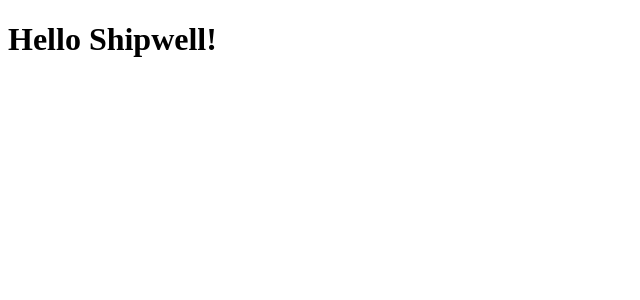
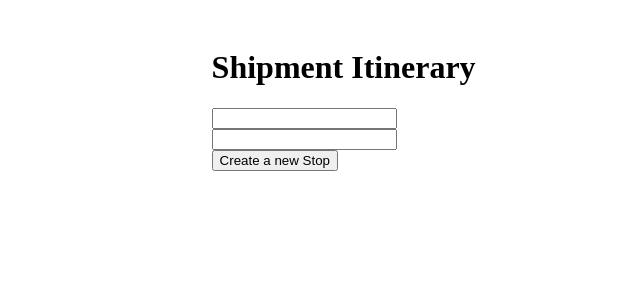
Before and after one commit to m-camacho/shipmentitinerary, a React app: page / in a window 1280 px wide. Shown: the top 300 px of the page, without its empty margins (0-640 px from the left). Built offline with nearby package versions, Linux system fonts and the light colour scheme.

Commit message:
Including styles loader

```diff
--- a/package.json
+++ b/package.json
@@ -18,7 +18,11 @@
     "babel-loader": "^7.1.5",
     "babel-preset-env": "^1.7.0",
     "babel-preset-react": "^6.24.1",
+    "css-loader": "^3.0.0",
     "html-webpack-plugin": "^3.2.0",
+    "node-sass": "^4.12.0",
+    "sass-loader": "^7.1.0",
+    "style-loader": "^0.23.1",
     "webpack": "^4.35.2",
     "webpack-cli": "^3.3.5",
     "webpack-dev-server": "^3.7.2"
--- a/src/components/App.jsx
+++ b/src/components/App.jsx
@@ -1,10 +1,12 @@
 import React from 'react';
+import UpsertStop from './UpsertStop';
 
 class App extends React.Component {
     render() {
         return (
-            <div>
-                <h1>Hello Shipwell!</h1>
+            <div className="app-container">
+                <h1>Shipment Itinerary</h1>
+                <UpsertStop/>
             </div>
         );
     }
--- /dev/null
+++ b/src/components/UpsertStop.jsx
@@ -0,0 +1,19 @@
+import React from 'react';
+
+class UpsertStop extends React.Component {
+    render() {
+        return (
+            <div className="upsert-stop-form">
+                <div>
+                    <input type="text"/>
+                </div>
+                <div>
+                    <input type="text"/>
+                </div>
+                <button>Create a new Stop</button>
+            </div>
+        );
+    }
+}
+
+export default UpsertStop;
--- /dev/null
+++ b/src/index.css
@@ -0,0 +1,7 @@
+#app {
+    padding: 20px;
+}
+
+.app-container {
+    padding: 0 15%;
+}
--- a/src/index.js
+++ b/src/index.js
@@ -1,5 +1,6 @@
 import React from 'react';
 import ReactDOM from 'react-dom';
 import App from './components/App';
+import './index.css';
 
 ReactDOM.render(<App />, document.getElementById('app'));
--- a/webpack.config.js
+++ b/webpack.config.js
@@ -15,6 +15,15 @@
             test: /\.(js|jsx)$/,
             exclude: /node_modules/,
             use: [ 'babel-loader' ]
+        }, {
+            test: /\.(css|scss)$/,
+            use: [{
+                loader: "style-loader"
+            }, {
+                loader: "css-loader"
+            }, {
+                loader: "sass-loader"
+            }]
         }]
     },
     plugins: [
```
